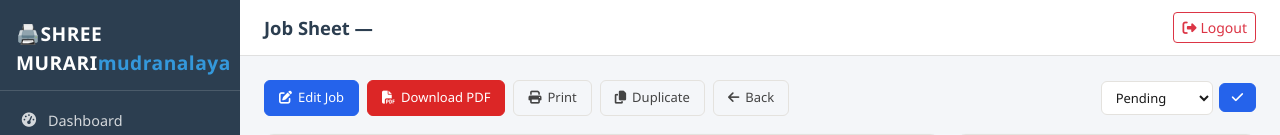
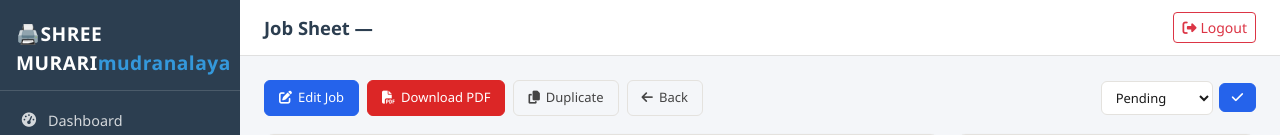
Before and after one commit to RAFIKSHA/Shree-Murarimudranaiaya, a Flask app: template templates/job_sheet.html in a window 1280 px wide. Shown: the top 135 px of the page. Run offline with Flask 3, Linux system fonts and the light colour scheme; the template is opened without the code that fills it, so the values that code supplies are empty; some libraries are stand-ins or nearby versions.

Commit message:
Update job_sheet.html

```diff
--- a/templates/job_sheet.html
+++ b/templates/job_sheet.html
@@ -279,9 +279,9 @@
   <a href="{{ url_for('job_pdf', job_pk=job.id) }}" class="btn btn-danger">
     <i class="fas fa-file-pdf"></i> Download PDF
   </a>
-  <button onclick="window.print()" class="btn btn-ghost">
+  <!-- <button onclick="window.print()" class="btn btn-ghost">
     <i class="fas fa-print"></i> Print
-  </button>
+  </button> -->
   <form method="POST" action="{{ url_for('job_duplicate', job_pk=job.id) }}" style="display:inline">
     <button class="btn btn-ghost"><i class="fas fa-copy"></i> Duplicate</button>
   </form>
```
